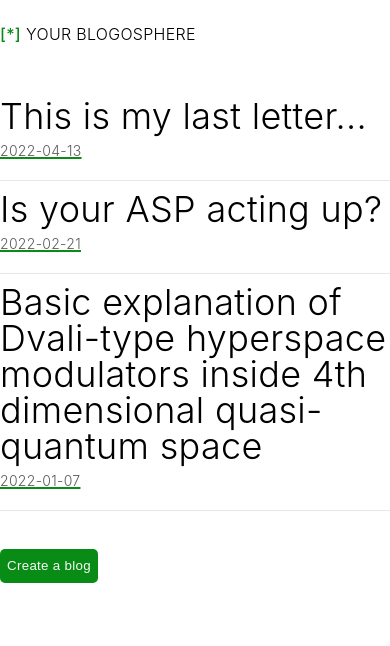
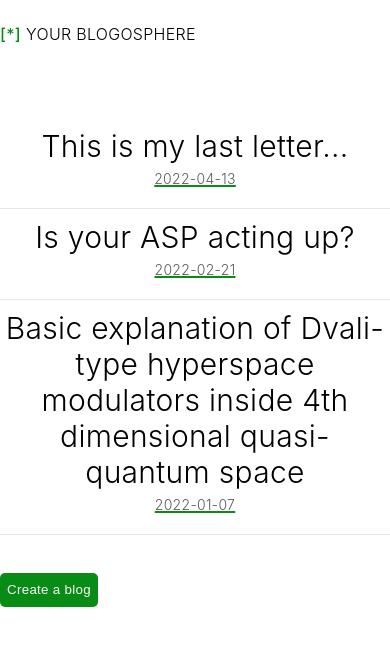
Before and after one commit to nicholas-gv/blog-app, a React (Vite) app: page / in a window 390 px wide. Shown: the top 646 px of the page. Built offline with nearby package versions, Linux system fonts and the light colour scheme.

Commit message:
added responsive styling to the whole project

```diff
--- a/src/App.scss
+++ b/src/App.scss
@@ -80,12 +80,6 @@ $default-font: -apple-system, BlinkMacSystemFont, 'Segoe UI', 'Roboto', 'Oxygen'
 @keyframes fade-in {
   0% {opacity: 0;}
   100% {opacity: 1;}
-}
-
-@media only screen and (max-width: 850px) {
-  .column-of-text {
-    width: 45ch;
-  }
 }
 
 .back-icon {
@@ -227,7 +221,7 @@ $default-font: -apple-system, BlinkMacSystemFont, 'Segoe UI', 'Roboto', 'Oxygen'
 }
 
 #blogosphere-text {
-  margin-bottom: 50px;
+  margin-bottom: 80px;
   display: inline-block;
 }
 
@@ -280,3 +274,34 @@ $default-font: -apple-system, BlinkMacSystemFont, 'Segoe UI', 'Roboto', 'Oxygen'
 .error-message {
   margin-left: 15px;
 }
+
+@media (max-width: 600px) {
+  .blog-list-button {
+    font-size: 30px;
+  }
+
+  .column-of-text {
+    font-size: 16px;
+    max-width: 25rem;
+  }
+
+}
+
+@media (max-width: 535px) {
+  .blog-list-button {
+    text-align: center;
+  }
+  .blog-list {
+    text-align: center;
+  }
+
+  .update-content-form {
+    max-width: 25rem;
+  }
+
+}
+@media (max-width: 400px) {
+  .update-content-form {
+    max-width: 20rem;
+  }
+}
```
